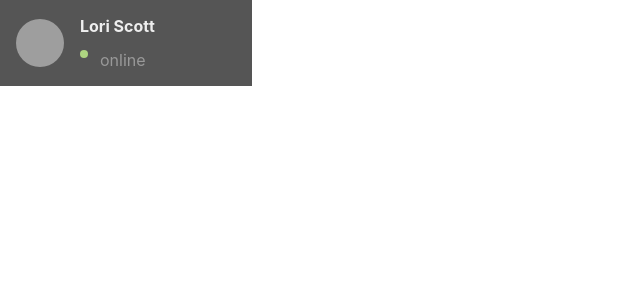
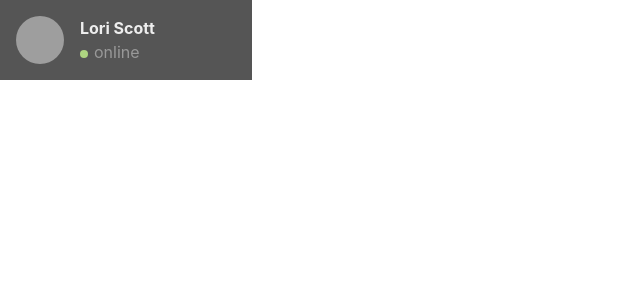
Before and after one commit to Mamednoor/chat-app, a React (Create React App) app: page / in a window 1280 px wide. Shown: the top 300 px of the page, without its empty margins (0-640 px from the left). Built offline with nearby package versions, Linux system fonts and the light colour scheme; grey boxes are pictures that could not be loaded.

Commit message:
check update for correct screen

```diff
--- a/src/components/Contact.js
+++ b/src/components/Contact.js
@@ -10,15 +10,15 @@ const user = {
 
 function Contact () {
 
-    const status = user.status ? 'status-online' : 'status-offline'
+    const status=user.status ? 'status-online' : 'status-offline'
 
     return (
-    <div className = "Contact">
-        <img className ="avatar" src={user.image} alt="avatar"/>
-        <div className ="status">
-            <h4 className ="name">{user.name}</h4>
-
-            <div className={status}>
+    <div className="Contact">
+        <img className="avatar" src={user.image} alt="avatar"/>
+        <div className="status">
+            <h4 className="name">{user.name}</h4>
+            <div>
+                <span className={status}></span>
                 <p className="status-text">{user.status ? 'online' : 'offline'}</p>
             </div>
         </div>
--- a/src/components/style.css
+++ b/src/components/style.css
@@ -25,7 +25,6 @@
 .Contact .status .status-text {
     color: #999;
     margin: 0;
-    padding-left: 20px;
     display: inline-block;
 }
 
@@ -41,12 +40,8 @@
 
 .Contact .status .status-online {
     background: #aed581;
-    margin-top: 10px;
-
 }
 
 .Contact .status .status-offline {
     background: #f4511e;
-    margin-top: 10px;
-
 }
```
